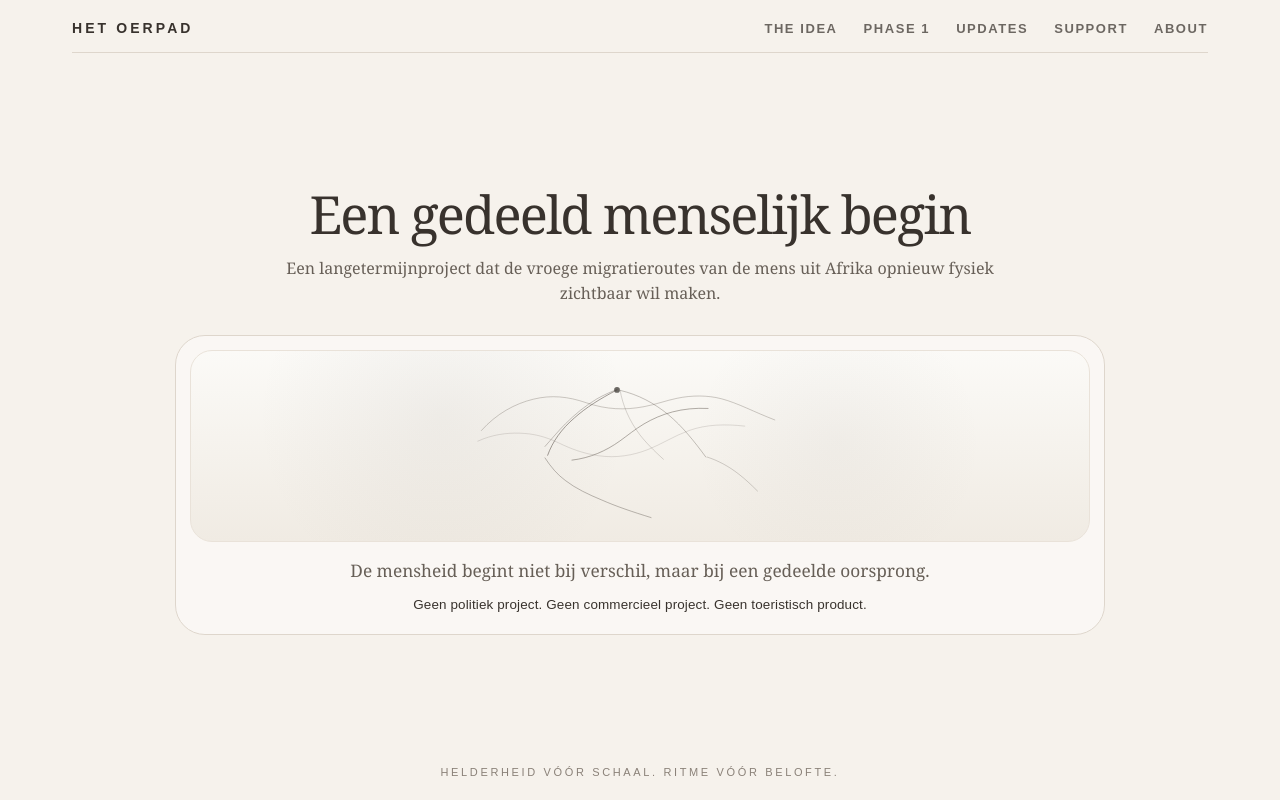
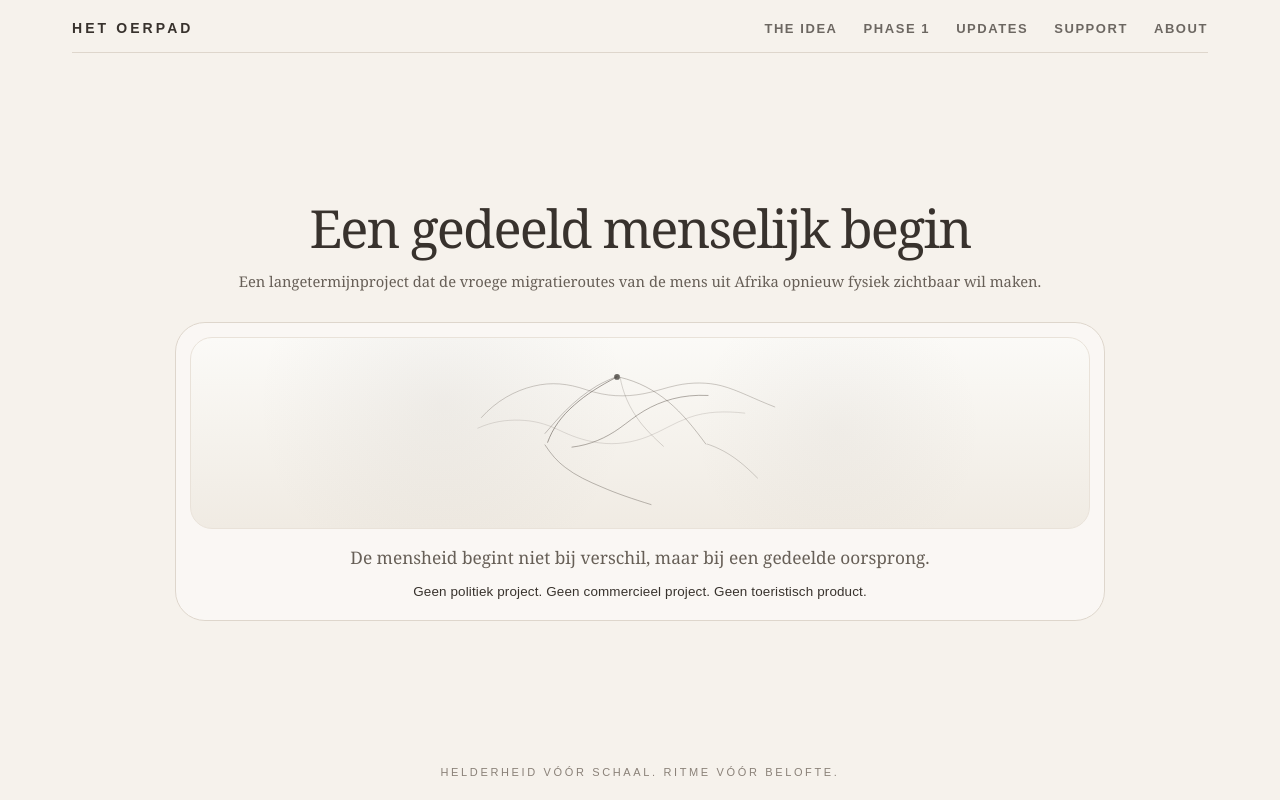
Before and after one commit to msdpz6g68q-tech/msdpz6g68q-tech.github.io, a plain HTML site: page index.html in a window 1280 px wide. Drawn offline with Linux system fonts and the light colour scheme.

Commit message:
Update index.html

```diff
--- a/index.html
+++ b/index.html
@@ -123,12 +123,12 @@
     }
 
     .hero-sub {
-      max-width: 760px;
-      margin: 16px auto 0;
-      font-size: clamp(14px, 1.25vw, 18px);
-      line-height: 1.55;
-      color: var(--muted);
-    }
+  max-width: 860px;
+  margin: 16px auto 0;
+  font-size: clamp(13px, 1.15vw, 17px);
+  line-height: 1.5;
+  color: var(--muted);
+}
 
     .panel {
       max-width: 930px;
```
